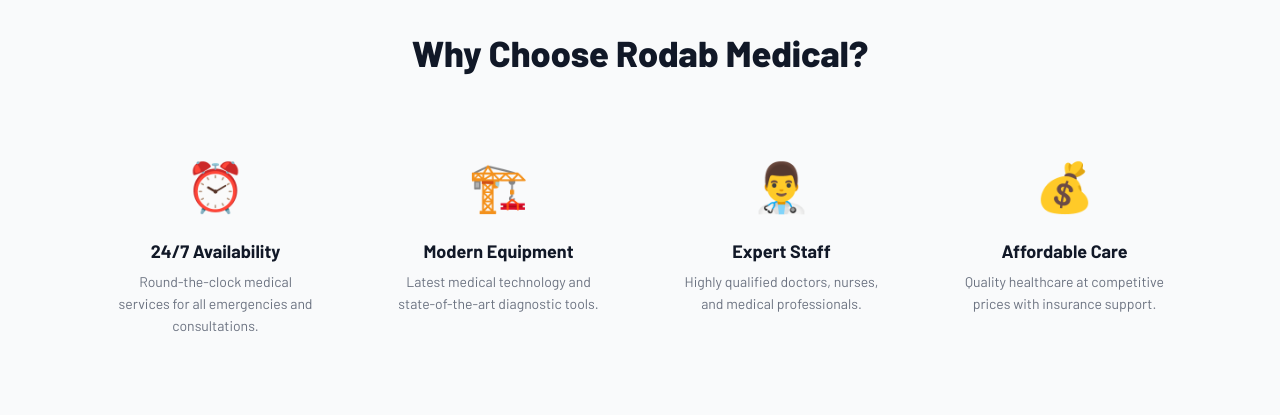
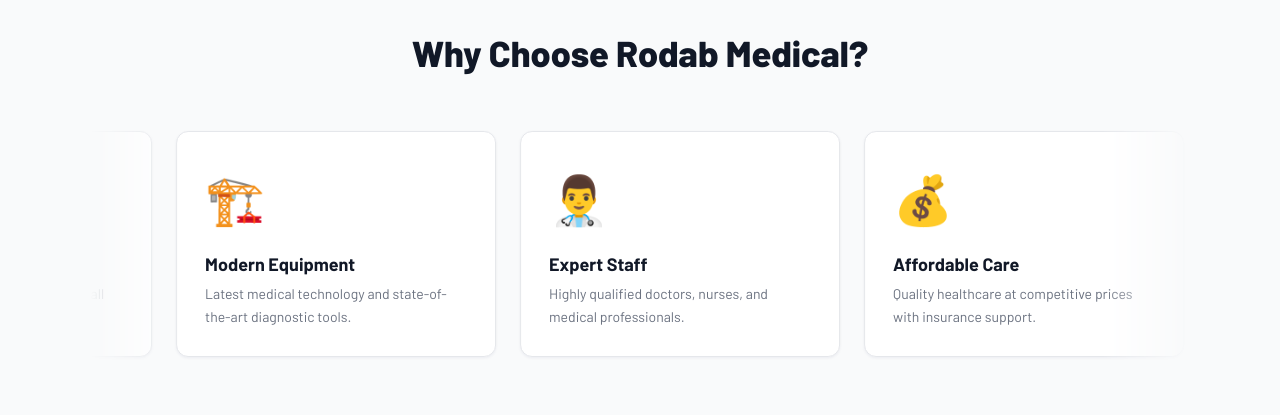
Before and after one commit to tatney/Rodab-Medical, a React (Vite) app in the folder client/: page / in a window 1280 px wide. Shown: the part 2040-2455 px from the top of the page. Built offline with nearby package versions, Linux system fonts and the light colour scheme; no server answers; the database is empty.

Commit message:
Apply infinite marquee to Why Choose Rodab Medical section

```diff
--- a/client/src/pages/HomePage.jsx
+++ b/client/src/pages/HomePage.jsx
@@ -300,14 +300,20 @@
           <h2 style={{ fontSize: 'clamp(1.5rem, 3vw, 2.25rem)', fontWeight: 800, color: 'var(--text-strong)', marginBottom: 48 }}>
             {features.heading}
           </h2>
-          <div style={{ display: 'grid', gridTemplateColumns: 'repeat(auto-fit, minmax(220px, 1fr))', gap: 32 }}>
+          <div className="marquee">
+            <div className="marquee-track">
+              {[0, 1].map((copy) => (
+                <div key={copy} className="marquee-group" aria-hidden={copy === 1 ? 'true' : undefined}>
                   {features.items.map((feat, index) => (
-              <div key={index} style={{ padding: 24 }}>
+                    <div key={index} className="marquee-card">
                       <div style={{ fontSize: 48, marginBottom: 16 }}>{FEATURE_ICONS[index]}</div>
                       <h3 style={{ fontSize: 18, fontWeight: 700, color: 'var(--text-strong)', marginBottom: 8 }}>{feat.title}</h3>
                       <p style={{ fontSize: 14, color: 'var(--text-muted)', lineHeight: 1.6 }}>{feat.desc}</p>
                     </div>
                   ))}
+                </div>
+              ))}
+            </div>
           </div>
         </div>
       </section>
```
Lines whose indentation alone changed are shown as unchanged.
